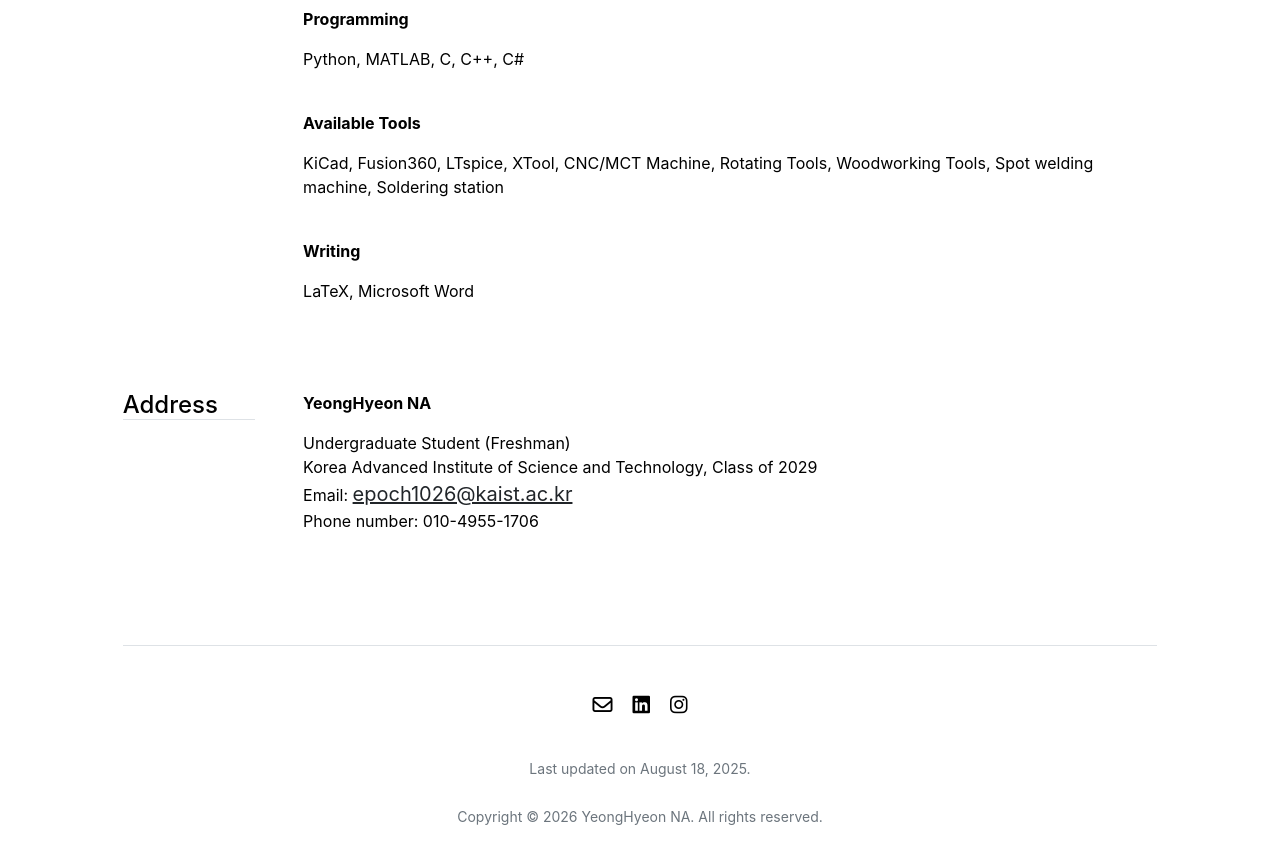
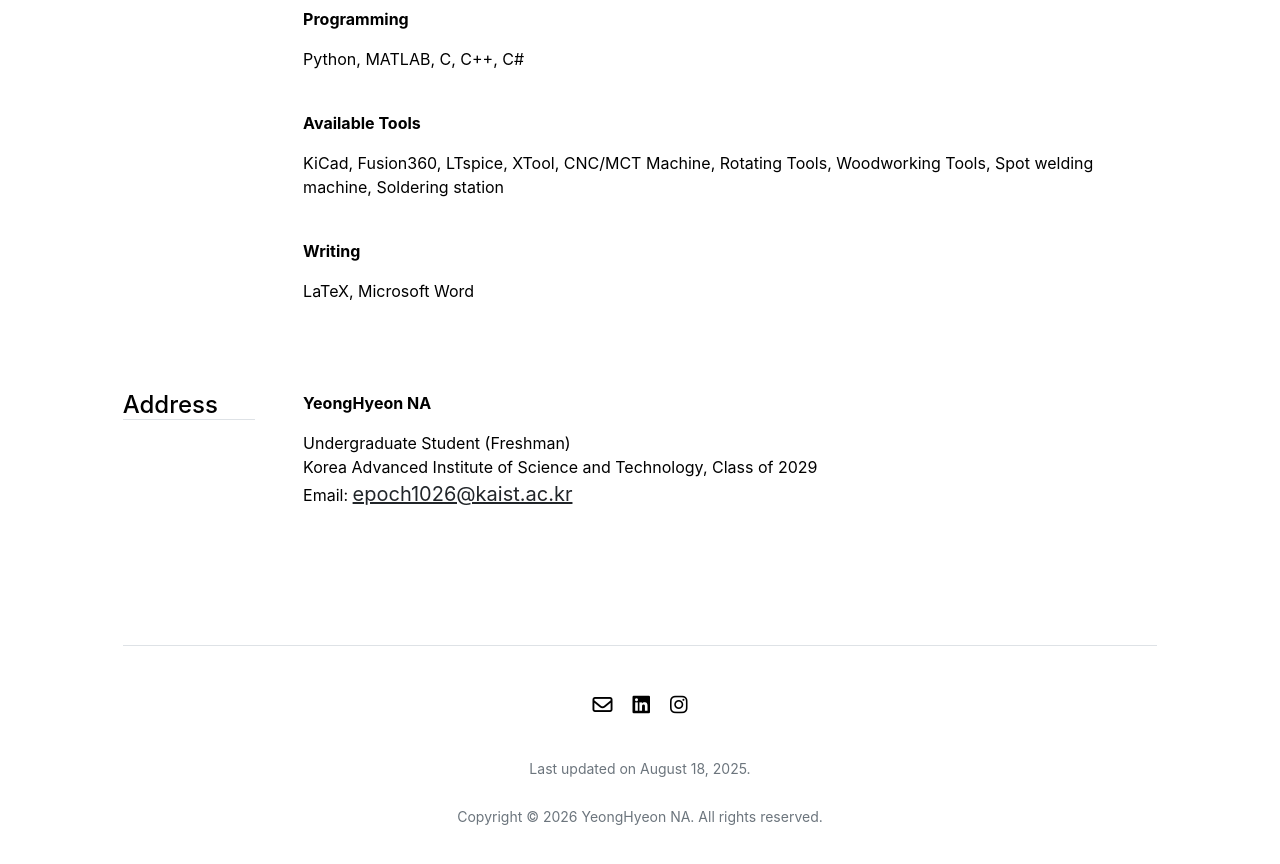
Before and after one commit to ynghyn-na/ynghyn-na.github.io, a Jekyll site: the page built from cv.md, in a window 1280 px wide and 900 px high, scrolled down 3390 px. Shown: the top 864 px of the window. Built offline with Jekyll 4.4.1, drawn with Linux system fonts in a browser that asks for light colours.

Commit message:
Update address.yml

```diff
--- a/_data/cv/address.yml
+++ b/_data/cv/address.yml
@@ -5,4 +5,3 @@
     Email: <a href="mailto:epoch1026@kaist.ac.kr" class="fs-5" aria-label="Email">
       epoch1026@kaist.ac.kr
     </a><br>
-    Phone number: 010-4955-1706
```
